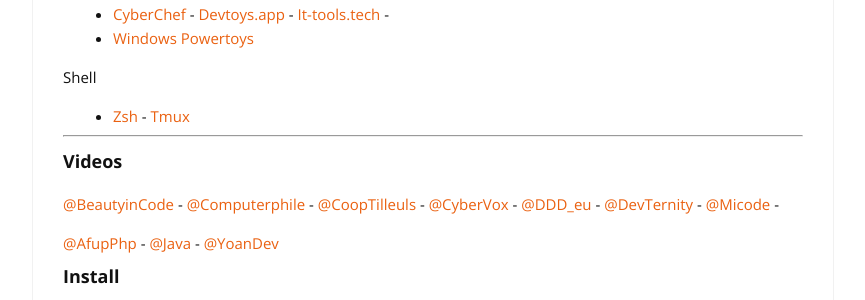
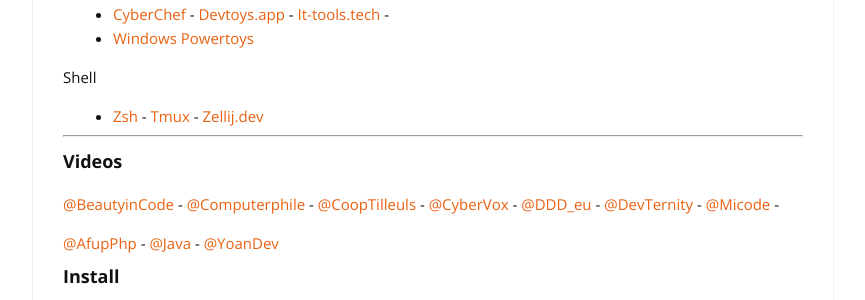
Before and after one commit to cylmat/cylmat.github.io, a Jekyll site: the page built from _pages/USEFUL.md, in a window 1280 px wide and 900 px high, scrolled down 3153 px. Shown: the part 333-633 px from the top of the window, without its empty margins (207-1072 px from the left). Built offline with Jekyll 4.4.1, drawn with Linux system fonts in a browser that asks for light colours; nearby versions of some CDN libraries.

Commit message:
Update USEFUL.md

```diff
--- a/_pages/USEFUL.md
+++ b/_pages/USEFUL.md
@@ -150,7 +150,7 @@
 * [Windows Powertoys](https://learn.microsoft.com/en-us/windows/powertoys)
 
 Shell
-* [Zsh](https://zsh.sourceforge.io/Doc) - [Tmux](https://doc.ubuntu-fr.org/tmux)
+* [Zsh](https://zsh.sourceforge.io/Doc) - [Tmux](https://doc.ubuntu-fr.org/tmux) - [Zellij.dev](https://zellij.dev)
 
 ---
 ### Videos
```
